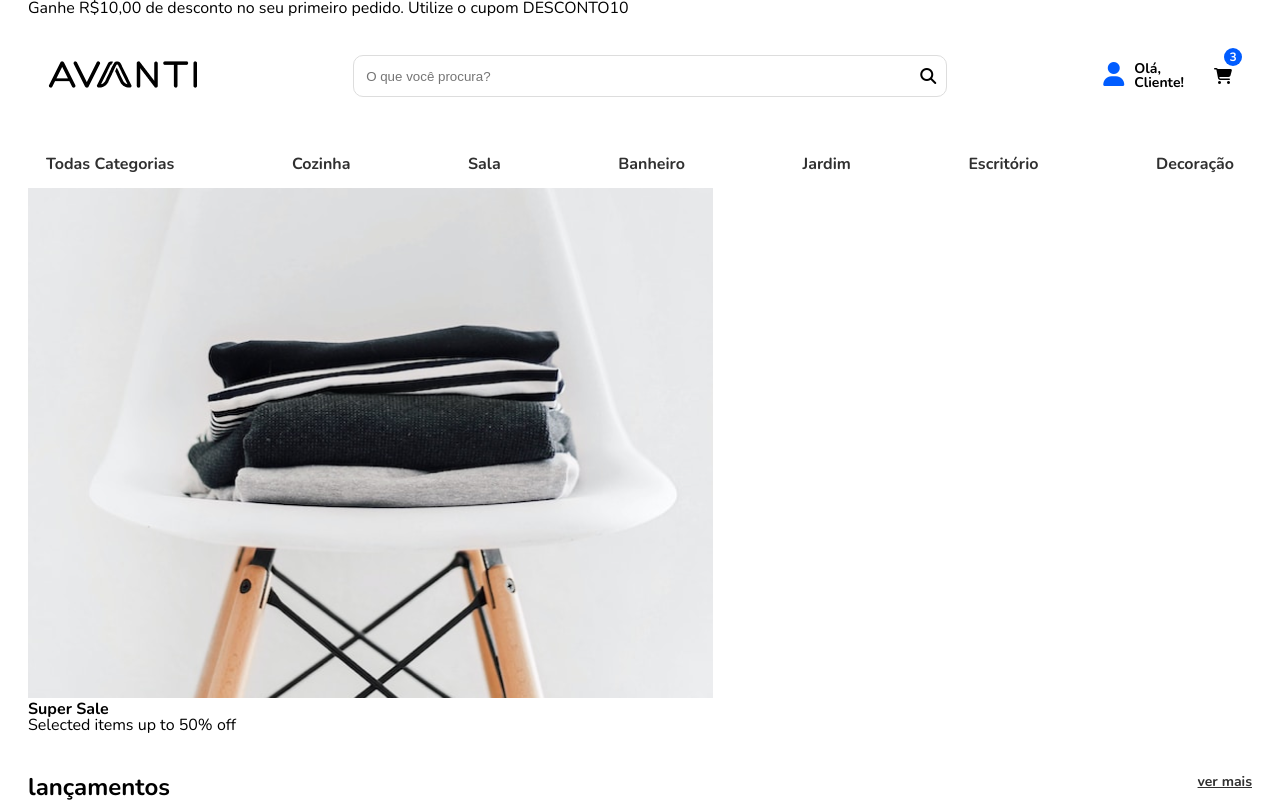
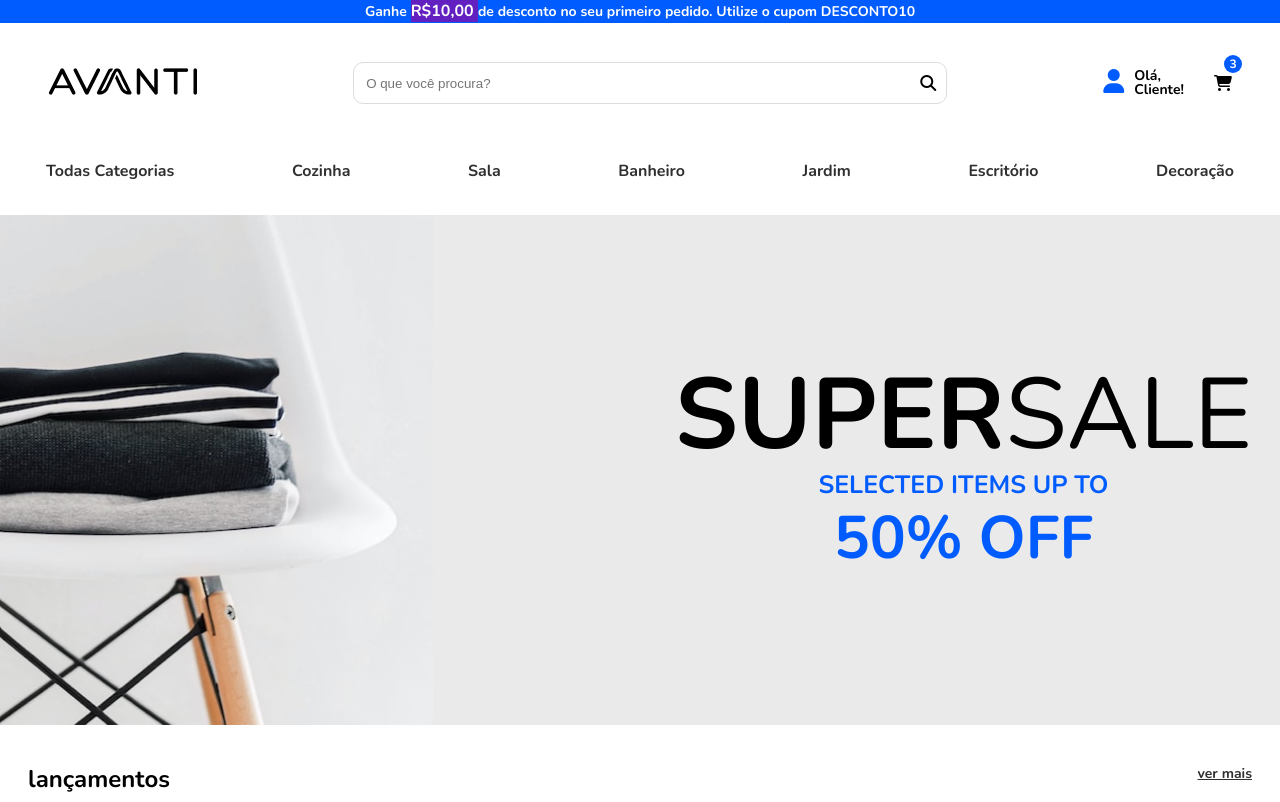
Before and after one commit to renata-aline/avanti, a website: page src/index.html in a window 1280 px wide. Shown: the top 802 px of the page. Drawn offline with nearby package versions, Linux system fonts and the light colour scheme; files that its build step writes are made by us from their sources.

Commit message:
ajuste de pasta

```diff
--- a/src/scss/components/header/banner.scss
+++ b/src/scss/components/header/banner.scss
@@ -1,53 +1,106 @@
+@use "../../base/reset" as *;
+
 @use "../../base/vars" as *;
-@use "../../base/mixins" as *;
 
-.menu__nav {
-  background-color: $bg-default-color;
-  position: absolute;
-  box-sizing: border-box;
-  top: 90px;
-  left: 0;
+.banner-voucher {
   width: 100%;
-  padding: 16px;
-  z-index: 10;
+  background-color: $primary-color;
+  text-align: center;
 
-  @media (min-width: 1024px) {
-    position: static;
-    background-color: transparent;
-    width: auto;
-    padding: 0;
+  &__text {
+    font-size: 14px;
+    line-height: 22px;
+    color: $bg-default-color;
+    font-weight: 600;
+    &_value {
+      font-weight: 800;
+      font-size: 16px;
+      width: 63px;
+      background-color: $bg-voucher-color;
+    }
+  }
+}
+
+.banner-marketing {
+  overflow: hidden;
+  background-color:$bg-dark-grey-color ;
+  margin-top: 20px;
+  .content {
+    display: flex;
+    justify-content: space-between;
+    align-items: center;
+    flex-wrap: nowrap;
   }
 
-  &_list {
-    list-style: none;
-    padding: 0;
+  &__image {
+    margin-left: -280px;
 
-    @media (min-width: 1024px) {
-      display: flex;
-      justify-content: space-between;
-      align-items: center;
-      margin-top: 20px;
+    &_photo {
+      width: 100%;
+      display: block;
+      object-fit: contain;
+
+      @media (min-width: 1024px) {
+        width: auto;
+      }
+    }
+  }
+
+  &__description {
+    width: initial;
+    text-align: center;
+
+    &_title {
+      font-size: 40px;
+      font-weight: 700;
+      text-transform: uppercase;
+      color: $text-default-color;
+
+      @media (min-width: 1024px) {
+        font-size: 100px;
+        display: flex;
+        justify-content: center;
+        text-align: center;
+      }
+
+      &--light {
+        display: block;
+        font-size: 40px;
+        font-weight: 300;
+        text-transform: uppercase;
+        color: $text-default-color;
+
+        @media (min-width: 1024px) {
+          font-size: 100px;
+        }
+      }
     }
 
-    &-item {
-      margin-bottom: 16px;
+    &_text {
+      font-size: 12px;
+      font-weight: 700;
+      text-transform: uppercase;
+      color: $primary-color;
+      margin: 8px 0;
 
-      &-link {
-        text-decoration: none;
-        color: $text-secondary-color;
+      @media (min-width: 768px) {
+        font-size: 25px;
+        display: flex;
+        flex-direction: column;
+      }
+
+      &--bold {
+        margin-top: 10px;
+        font-size: 32px;
         font-weight: 700;
+        line-height: 100%;
+        text-transform: uppercase;
+        color: $primary-color;
 
-        &:hover {
-          @include hover-underline($color: $primary-color);
+        @media (min-width: 1024px) {
+          font-size: 60px;
         }
       }
     }
   }
-  &.hidden {
-    display: none;
-
-    @media (min-width: 1024px) {
-      display: block;
-    }
-  }
 }
```
